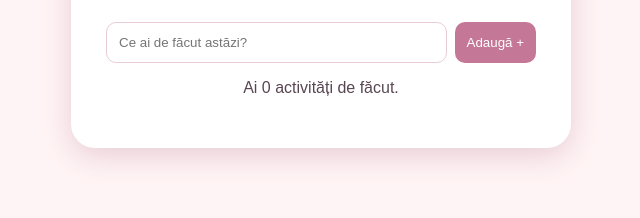
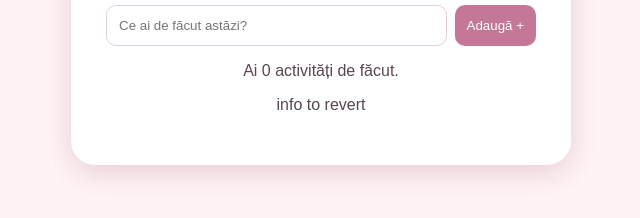
Before and after one commit to oanag03/little-steps, a plain HTML site: page index.html in a window 1280 px wide. Shown: the part 394-612 px from the top of the page, without its empty margins (319-959 px from the left). Drawn offline with Linux system fonts and the light colour scheme.

Commit message:
comit in test branch

```diff
--- a/index.html
+++ b/index.html
@@ -20,6 +20,7 @@
     <ul id="task-list"></ul>
 
     <p id="progress">Ai 0 activități de făcut.</p>
+    <p class="footer">info to revert</p>
   </main>
 
   <script src="script.js"></script>
```
